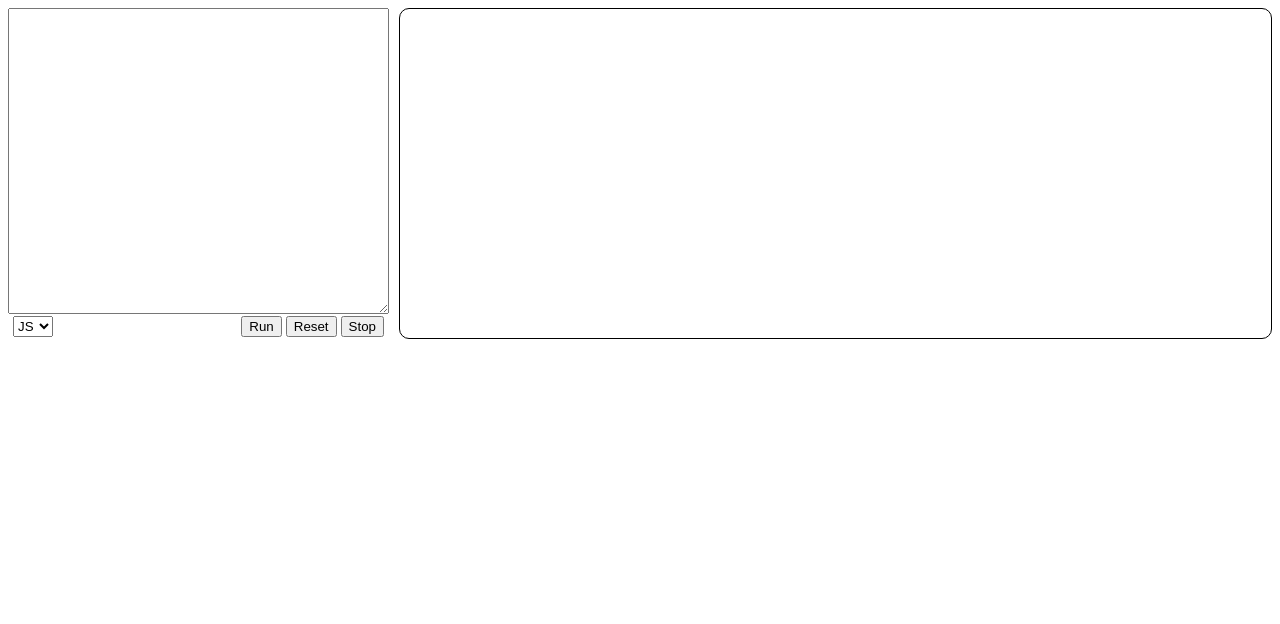
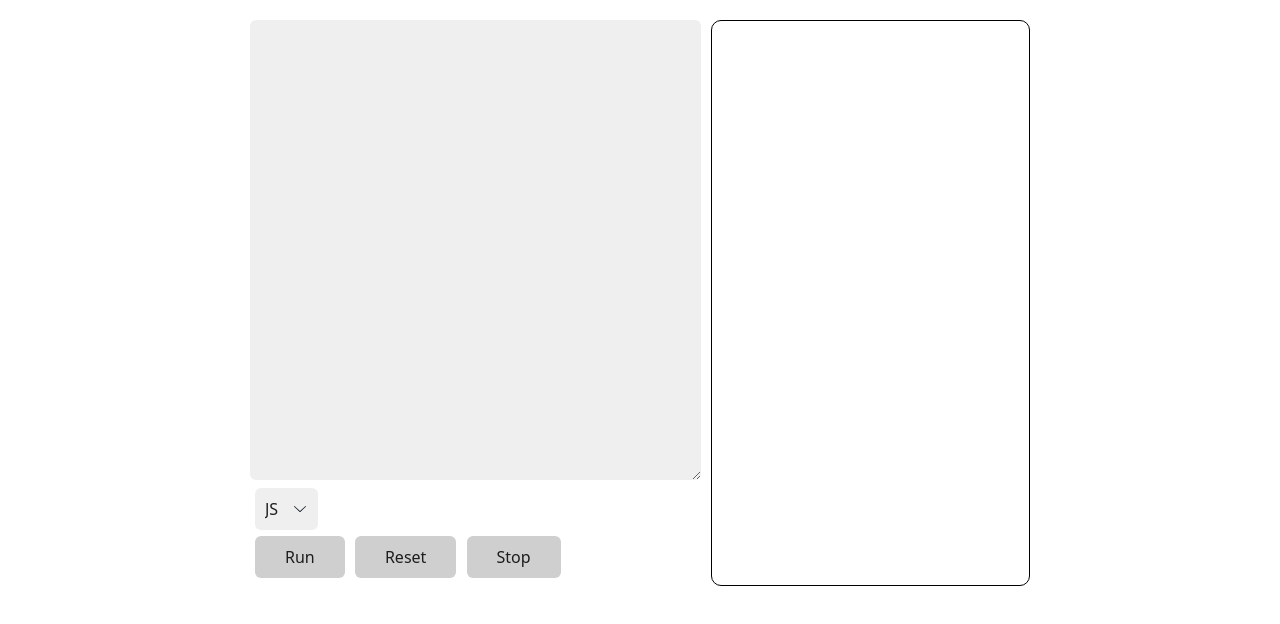
Before and after one commit to KarlitosD/test-gh-pages, a plain HTML site: page index.html in a window 1280 px wide. Drawn offline with nearby package versions, Linux system fonts and the light colour scheme.

Commit message:
Update index.html

```diff
--- a/index.html
+++ b/index.html
@@ -4,7 +4,7 @@
   <meta charset="UTF-8">
   <meta name="viewport" content="width=device-width, initial-scale=1.0">
   <title>Document</title>
-
+<link rel="stylesheet" href="https://cdn.jsdelivr.net/npm/water.css@2/out/water.css">
   <style>
     * {
   box-sizing: border-box;
@@ -18,8 +18,6 @@ main {
 .controls {
   width: 100%;
   padding:  2px 5px;
-  display: flex;
-  justify-content: space-between;
 }
 
 .editor {
```
